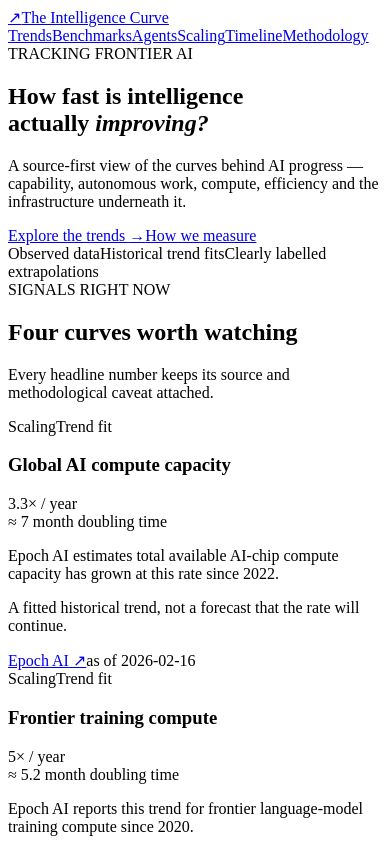
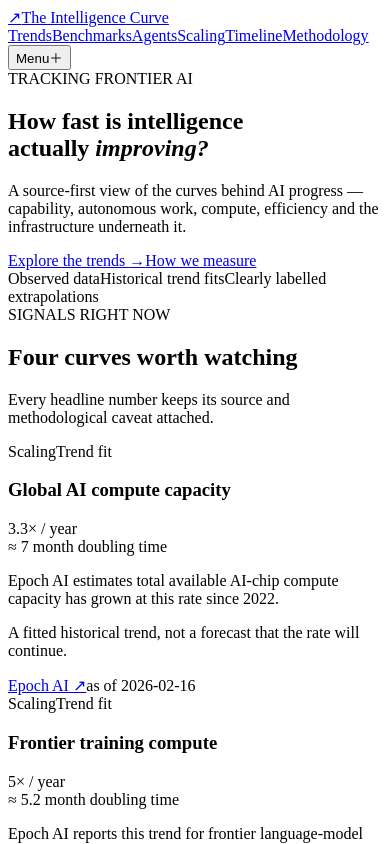
Before and after one commit to rcampbell30/The-Intelligence-curve-, a React (Vite) app: page / in a window 390 px wide. Shown: the top 844 px of the page. Built offline with nearby package versions, Linux system fonts and the light colour scheme; the HTML template or start-up script is replaced by a standard one.

Commit message:
Improve mobile navigation and public footer

```diff
--- a/src/components/Layout.tsx
+++ b/src/components/Layout.tsx
@@ -1,3 +1,4 @@
+import { useState } from 'react'
 import { NavLink, Outlet } from 'react-router-dom'
 
 const links = [
@@ -10,28 +11,57 @@ const links = [
 ]
 
 export default function Layout() {
+  const [menuOpen, setMenuOpen] = useState(false)
+
+  const navLinks = (mobile = false) => links.map(([label, path]) => (
+    <NavLink
+      key={path}
+      to={path}
+      onClick={() => mobile && setMenuOpen(false)}
+      className={({ isActive }) => isActive ? 'nav-link active' : 'nav-link'}
+    >
+      {label}
+    </NavLink>
+  ))
+
   return (
     <div className="site-shell">
       <header className="site-header">
-        <NavLink to="/" className="brand" aria-label="The Intelligence Curve home">
+        <NavLink to="/" className="brand" aria-label="The Intelligence Curve home" onClick={() => setMenuOpen(false)}>
           <span className="brand-mark" aria-hidden="true">↗</span>
           <span>The Intelligence Curve</span>
         </NavLink>
+
         <nav className="desktop-nav" aria-label="Primary navigation">
-          {links.map(([label, path]) => (
-            <NavLink key={path} to={path} className={({ isActive }) => isActive ? 'nav-link active' : 'nav-link'}>
-              {label}
-            </NavLink>
-          ))}
+          {navLinks()}
         </nav>
+
+        <button
+          className="menu-button"
+          type="button"
+          aria-expanded={menuOpen}
+          aria-controls="mobile-navigation"
+          onClick={() => setMenuOpen((open) => !open)}
+        >
+          <span>{menuOpen ? 'Close' : 'Menu'}</span>
+          <span aria-hidden="true">{menuOpen ? '×' : '＋'}</span>
+        </button>
+
+        {menuOpen && (
+          <nav id="mobile-navigation" className="mobile-nav" aria-label="Mobile navigation">
+            {navLinks(true)}
+          </nav>
+        )}
       </header>
+
       <main><Outlet /></main>
+
       <footer className="site-footer">
         <div>
           <strong>The Intelligence Curve</strong>
           <p>Tracking the pace of AI progress without pretending a trend line is destiny.</p>
         </div>
-        <div className="footer-meta">Source-first · Static-first · Built for Netlify</div>
+        <div className="footer-meta">Source-first · Evidence-labelled · Frontier AI</div>
       </footer>
     </div>
   )
```
